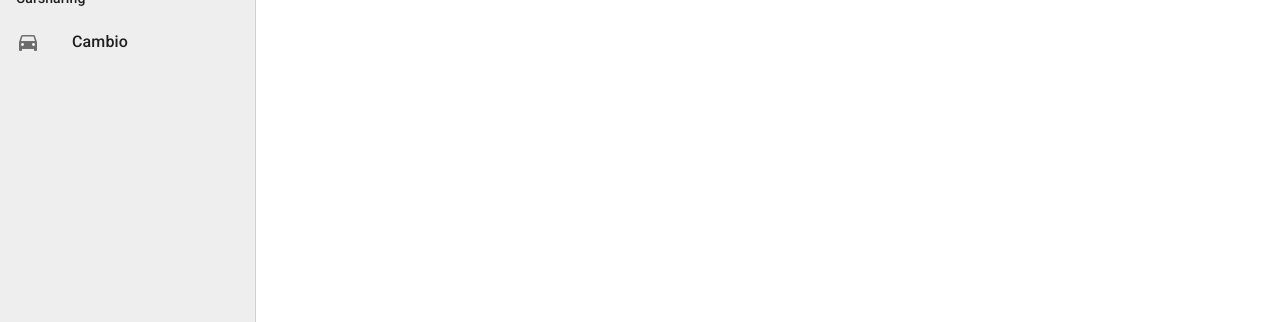
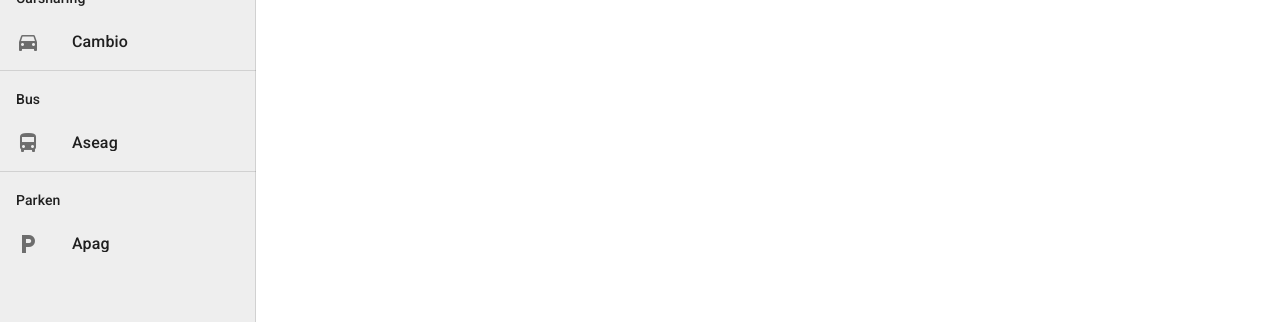
Before and after one commit to llamm-de/aixmobil_frontend, a Vue app: page / in a window 1280 px wide. Both pictures are taken after a click on the button 28 px from the left and 32 px from the top of the page. Shown: the part 429-751 px from the top of the page. Built offline with nearby package versions, Linux system fonts and the light colour scheme.

Commit message:
Added info txt for openly available apis

```diff
--- a/src/components/Navigation.vue
+++ b/src/components/Navigation.vue
@@ -89,6 +89,50 @@
           }}</v-list-item-title>
         </v-list-item>
       </v-list>
+
+      <!-- Bus -->
+      <v-divider></v-divider>
+      <v-list nav dense>
+        <v-list-item>
+          <v-list-item-title class="text-subtitle-2">Bus</v-list-item-title>
+        </v-list-item>
+        <v-list-item
+          link
+          router
+          :to="link.route"
+          v-for="link in bus_links"
+          :key="link.text"
+        >
+          <v-list-item-icon>
+            <v-icon class="large">mdi-bus</v-icon>
+          </v-list-item-icon>
+          <v-list-item-title class="text-subtitle-1">{{
+            link.text
+          }}</v-list-item-title>
+        </v-list-item>
+      </v-list>
+
+      <!-- Parken -->
+      <v-divider></v-divider>
+      <v-list nav dense>
+        <v-list-item>
+          <v-list-item-title class="text-subtitle-2">Parken</v-list-item-title>
+        </v-list-item>
+        <v-list-item
+          link
+          router
+          :to="link.route"
+          v-for="link in park_links"
+          :key="link.text"
+        >
+          <v-list-item-icon>
+            <v-icon class="large">mdi-parking</v-icon>
+          </v-list-item-icon>
+          <v-list-item-title class="text-subtitle-1">{{
+            link.text
+          }}</v-list-item-title>
+        </v-list-item>
+      </v-list>
     </v-navigation-drawer>
   </nav>
 </template>
@@ -107,6 +151,8 @@
       ],
       bike_links: [{ text: "Velocity", route: "/bike/velocity" }],
       car_links: [{ text: "Cambio", route: "/car/cambio" }],
+      bus_links: [{ text: "Aseag", route: "/bus/aseag" }],
+      park_links: [{ text: "Apag", route: "/parking/" }],
     };
   },
 };
```
Also changed, not shown: APIS.txt (added).
